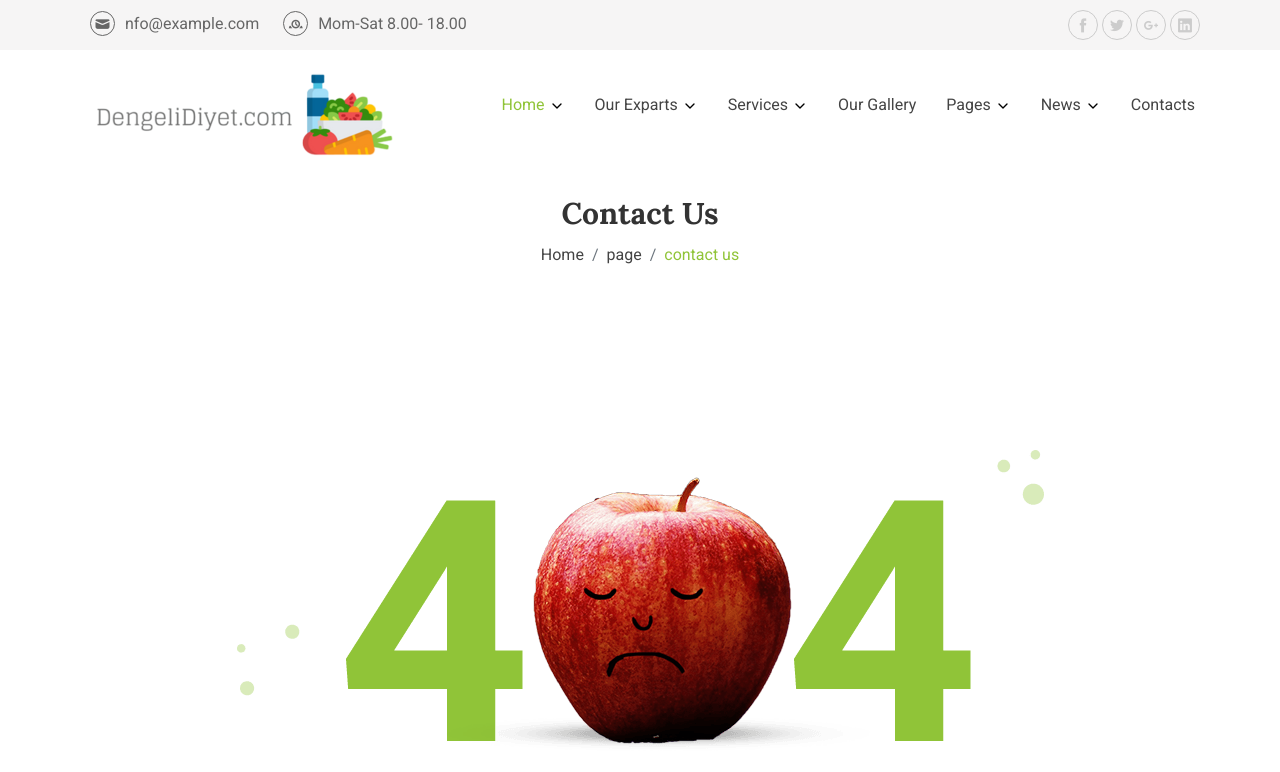
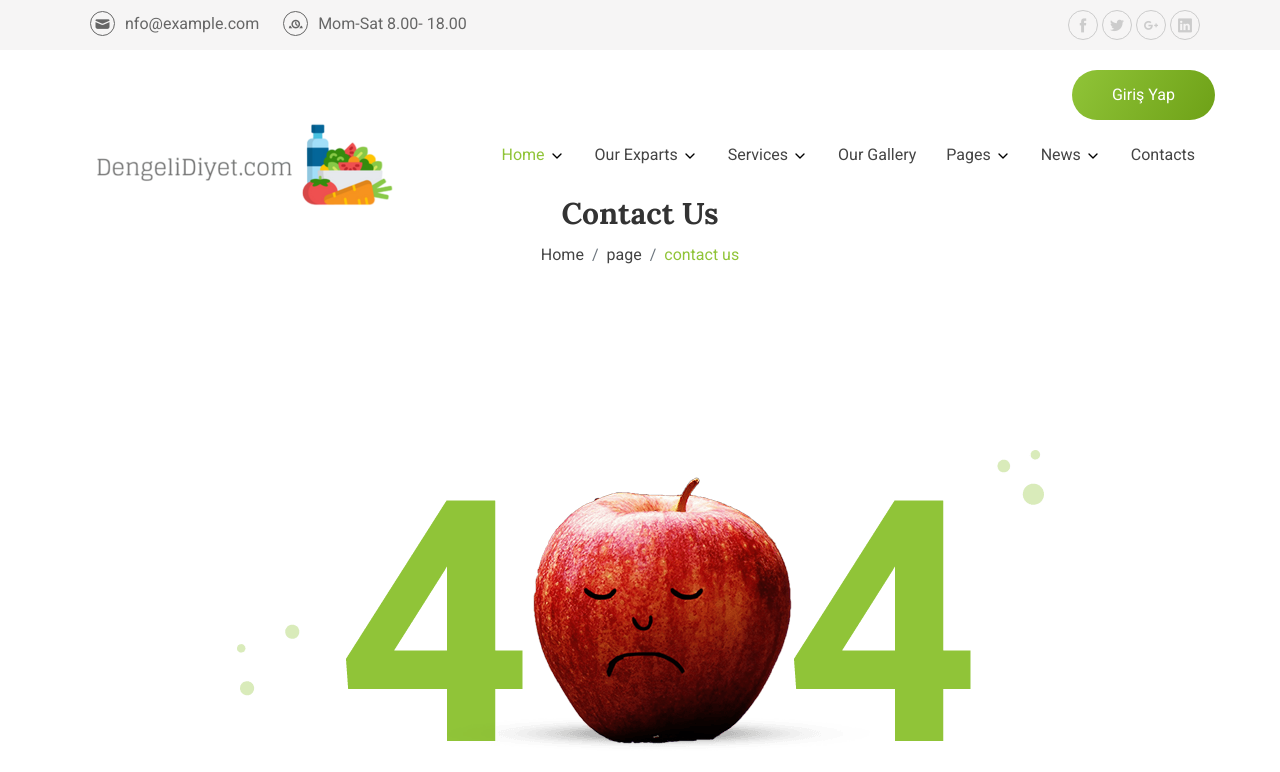
Before and after one commit to DogukanAka/diet_website, a plain HTML site: page html-templates/ration/diet_website/404.html in a window 1280 px wide. Shown: the top 772 px of the page. Drawn offline with Linux system fonts and the light colour scheme.

Commit message:
Sayfanın sağ üst kısmına giriş yap sekmesi eklendi.

```diff
--- a/html-templates/ration/diet_website/404.html
+++ b/html-templates/ration/diet_website/404.html
@@ -68,6 +68,9 @@ Header area start
             </div>
         </div>
     </div> <!-- end top header -->
+    <div class="col-lg-12 text-right">
+        <a href="index.html" class="btn-mr th-gradient pill ml-auto" style="position: relative; top: 20px; right: 50px;">Giriş Yap</a>
+    </div>
     <nav class="navbar">
         <div class="container">
             <a href="index.html" class="navbar-brand logo"><img src="assets/images/logo/flogo.png" alt=""></a>
@@ -114,8 +117,11 @@ Header area start
                         </ul>
                     </li>
                     <li><a href="contact.html">Contacts</a></li>
+
                 </ul>
+
             </div> <!-- end main-menu -->
+
             <div class="mobile-menu ml-auto">
                 <div class="menu-click">
                     <span></span>
@@ -127,6 +133,9 @@ Header area start
         </div>
     </nav>
 </div>
+
+
+
 
 
 <!--
@@ -218,6 +227,8 @@ page banner section
                         <li><a href="#"><i class="icofont">google_plus</i></a></li>
                         <li><a href="#"><i class="icofont">linkedin</i></a></li>
                     </ul>
+
+
                 </div>
             </div><!-- end single footer -->
             <div class="col-12 text-center">
```
Also changed, not shown: html-templates/ration/diet_website/contact.html (+3 -0 lines), html-templates/ration/diet_website/gallery.html (+3 -0 lines), html-templates/ration/diet_website/index.html (+3 -0 lines), html-templates/ration/diet_website/single-services.html (+3 -0 lines), html-templates/ration/diet_website/single-standard.html (+3 -0 lines), html-templates/ration/diet_website/single-video.html (+3 -0 lines), html-templates/ration/diet_website/sucess-stores.html (+3 -0 lines).
